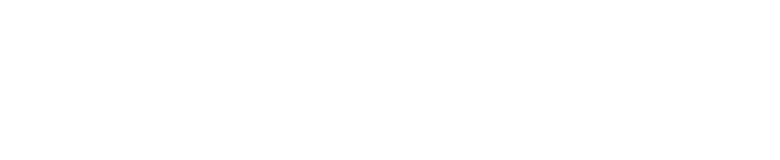
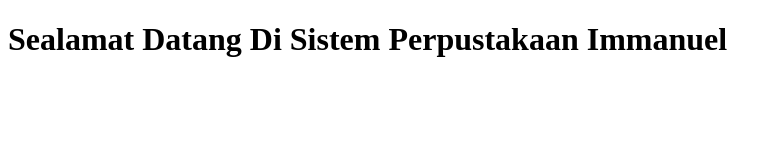
Before and after one commit to Evan-Laragon/sistem-perpustakaan, a plain HTML site: page index.html in a window 1280 px wide. Shown: the whole page, without its empty margins (0-780 px from the left). Drawn offline with Linux system fonts and the light colour scheme.

Commit message:
feat: implement landing page

```diff
--- a/index.html
+++ b/index.html
@@ -1,12 +1,14 @@
 <!DOCTYPE html>
 <html lang="en">
+
 <head>
     <meta charset="UTF-8">
     <meta name="viewport" content="width=device-width, initial-scale=1.0">
-    <title>Document</title>
+    <title>Sistem Perpustakaan Immanuel</title>
 </head>
 
 <body>
+    <h1>Sealamat Datang Di Sistem Perpustakaan Immanuel</h1>
+</body>
 
-</body>
 </html>
```
